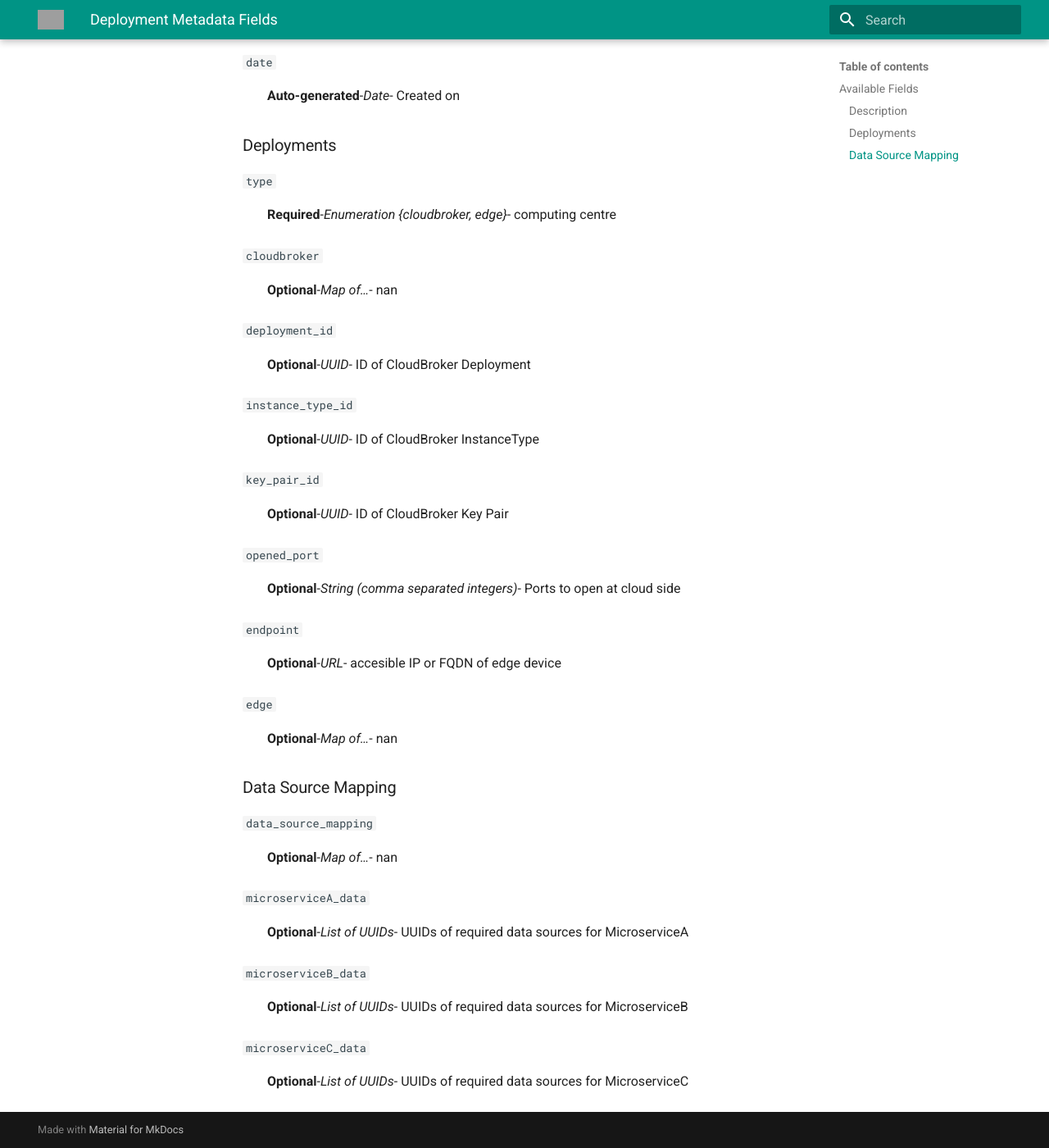
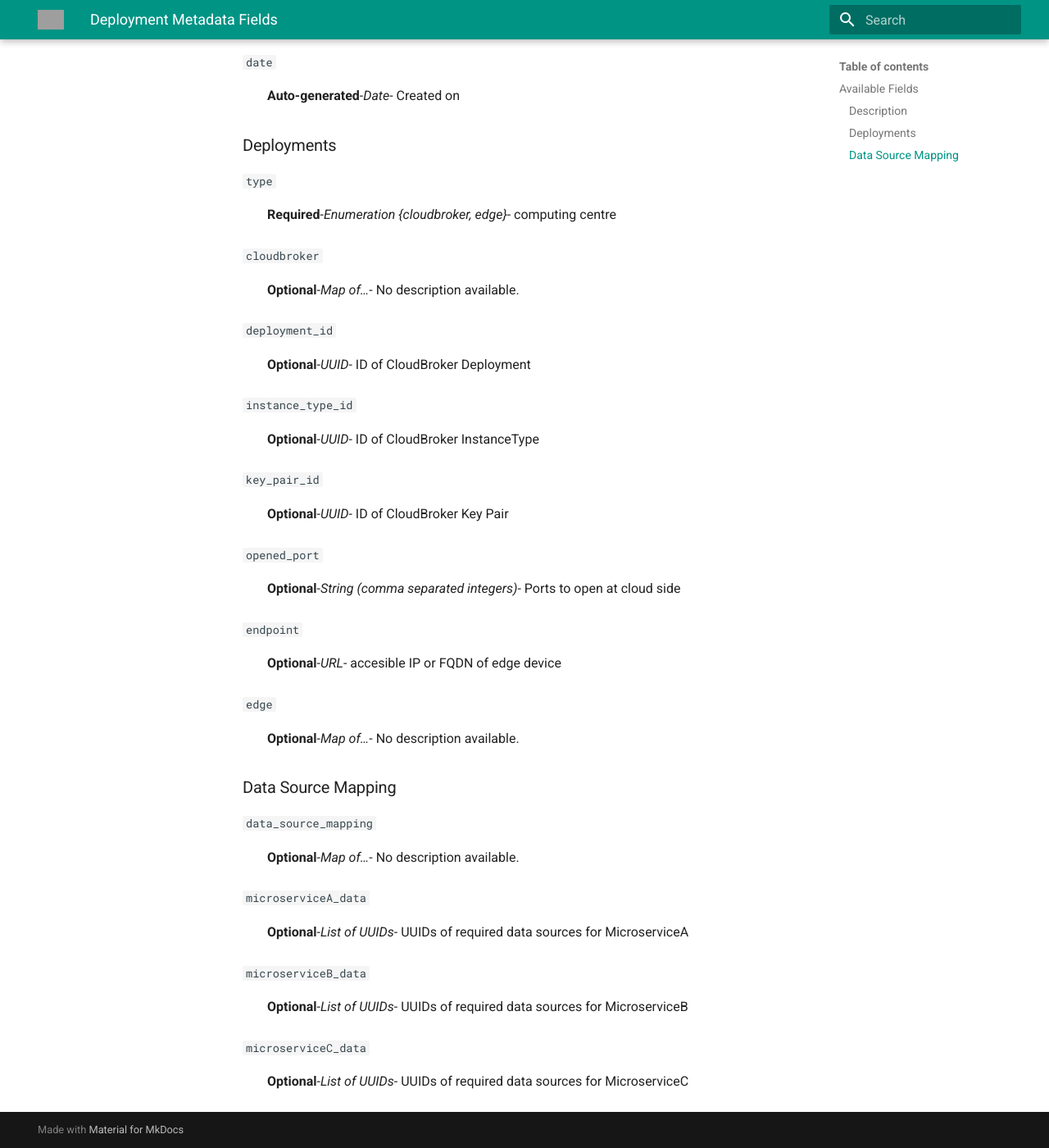
Before and after one commit to DIGITbrain/digitbrain.github.io, an MkDocs documentation site: the page built from docs/attributes/deployment.md, in a window 1280 px wide and 1400 px high, scrolled down 702 px. Shown: the whole window at 82% size. Built offline with MkDocs 1.6.1 and Material for MkDocs 9.7.7, drawn with Linux system fonts in a browser that asks for light colours; grey boxes are pictures that could not be loaded.

Commit message:
fix: catch NaN in comments

```diff
--- a/docs/attributes/deployment.md
+++ b/docs/attributes/deployment.md
@@ -44,7 +44,7 @@ has these sections:
 
 `cloudbroker`
 
-:   **Optional**-*Map of…*- nan
+:   **Optional**-*Map of…*- No description available.
 
 `deployment_id`
 
@@ -68,7 +68,7 @@ has these sections:
 
 `edge`
 
-:   **Optional**-*Map of…*- nan
+:   **Optional**-*Map of…*- No description available.
 
 
 ### Data Source Mapping
@@ -76,7 +76,7 @@ has these sections:
 
 `data_source_mapping`
 
-:   **Optional**-*Map of…*- nan
+:   **Optional**-*Map of…*- No description available.
 
 `microserviceA_data`
 
```
Also changed, not shown: 1 other file.
